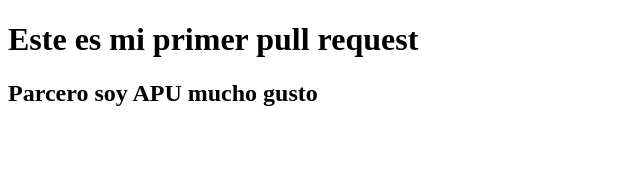
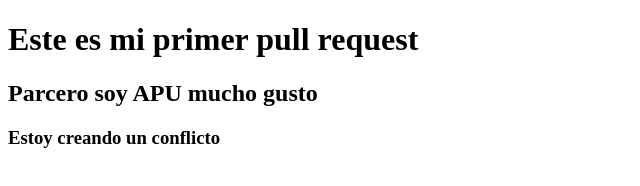
Before and after one commit to Arango0323/prueba-git, a plain HTML site: page index.html in a window 1280 px wide. Shown: the whole page, without its empty margins (0-640 px from the left). Drawn offline with Linux system fonts and the light colour scheme.

Commit message:
cree un conflicto

```diff
--- a/index.html
+++ b/index.html
@@ -8,5 +8,6 @@
   <body>
     <h1>Este es mi primer pull request</h1>
     <h2>Parcero soy APU mucho gusto</h2>
+    <h3>Estoy creando un conflicto</h3>
   </body>
 </html>
```
